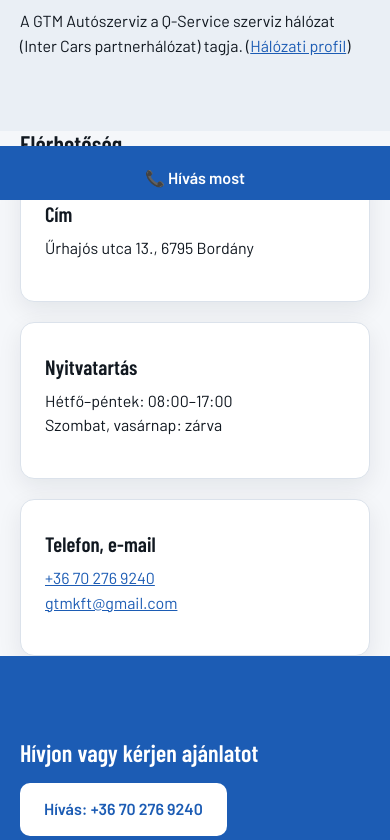
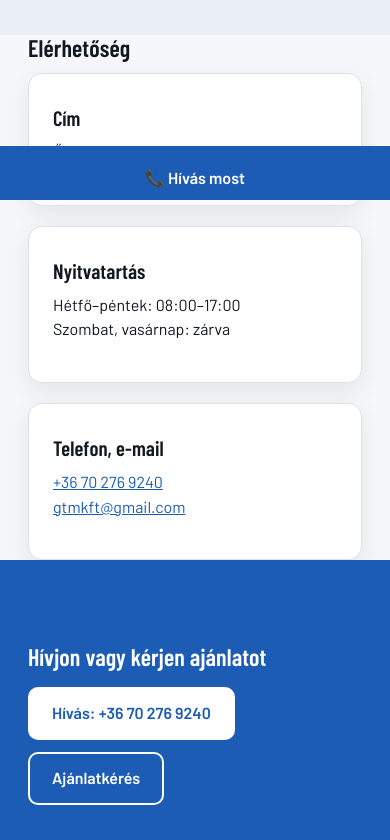
Before and after one commit to zsebehazybalint-dev/GTMweboldal, a plain HTML site: page rolunk.html in a window 390 px wide. Shown: the part 644-1484 px from the top of the page. Drawn offline with Linux system fonts and the light colour scheme.

Commit message:
Nagyobb oldalmargó telefonos nézetben
A .container oldalpárnázása 20px->28px <=640px szélesség alatt, hogy a
szövegek ne érjenek a képernyő széléhez. A CTA-sáv saját (nagyobb
specificitású) padding-szabálya is igazítva, hogy konzisztens maradjon.

```diff
--- a/css/style.css
+++ b/css/style.css
@@ -631,6 +631,8 @@ section { padding: 56px 0; }
   display: none;
 }
 @media (max-width: 640px) {
+  .container { padding: 0 28px; }
+  .cta-bar .container { padding: 28px 28px; }
   .mobile-call-bar {
     display: flex;
     position: fixed;
```
